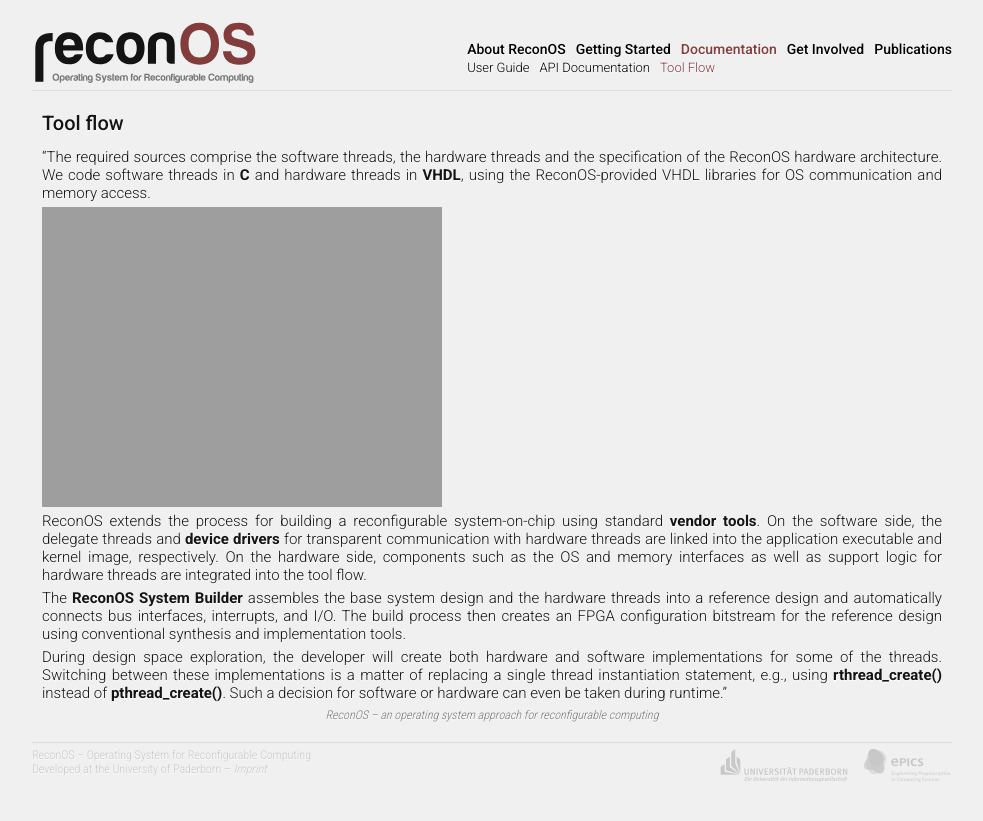
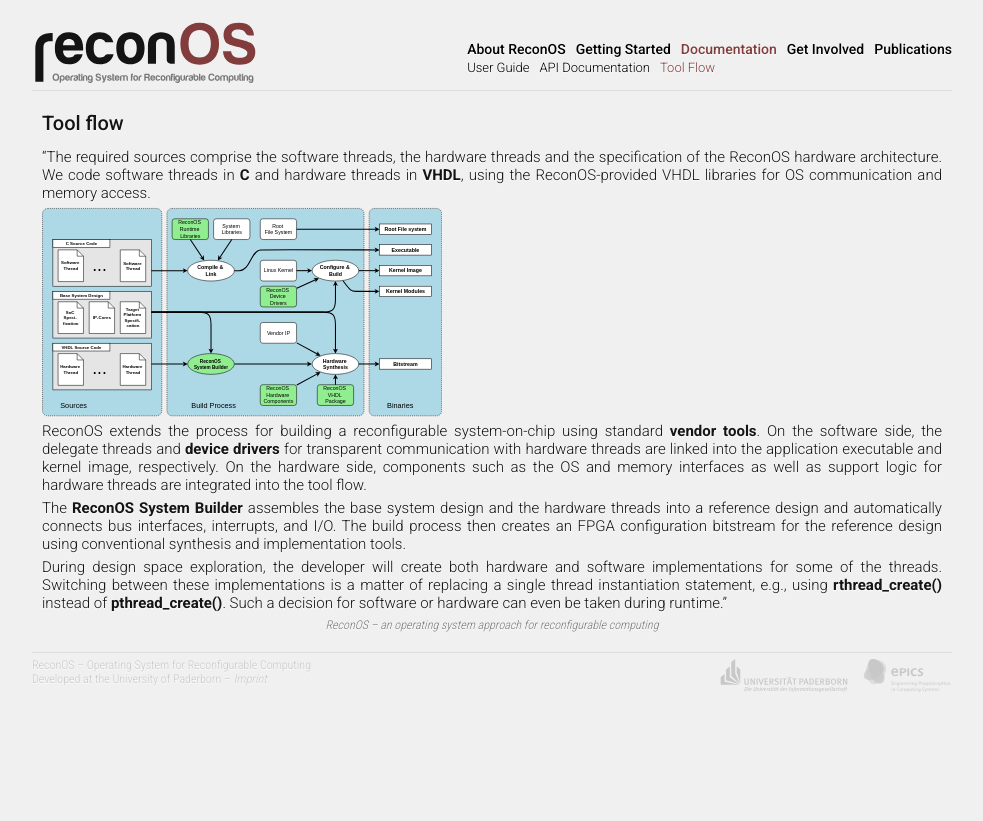
Before and after one commit to ReconOS/reconos.github.io, a Jekyll site: the page built from documentation/toolflow/index.md, in a window 1280 px wide. Shown: the top 821 px of the page, without its empty margins (148-1131 px from the left). Built offline with Jekyll 4.4.1, drawn with Linux system fonts in a browser that asks for light colours; Markdown is read by kramdown in place of the engine named in the settings.

Commit message:
scale toolflow image

```diff
--- a/documentation/toolflow/index.md
+++ b/documentation/toolflow/index.md
@@ -7,7 +7,7 @@ layout: page
 "The required sources comprise the software threads, the hardware threads and the specification of the ReconOS hardware architecture.
 We code software threads in **C** and hardware threads in **VHDL**, using the ReconOS-provided VHDL libraries for OS communication and memory access.
 
-![image]({{ site.url }}/assets/images/toolflow.svg =500x)
+![image]({{ site.url }}/assets/images/toolflow.svg)
 
 ReconOS extends the process for building a reconfigurable system-on-chip using standard **vendor tools**. On the software side, the delegate threads and **device drivers** for transparent communication with hardware threads are linked into the application executable and kernel image, respectively. On the hardware side, components such as the OS and memory interfaces as well as support logic for hardware threads are integrated into the tool flow.
 
```
Also changed, not shown: assets/images/toolflow.svg.
